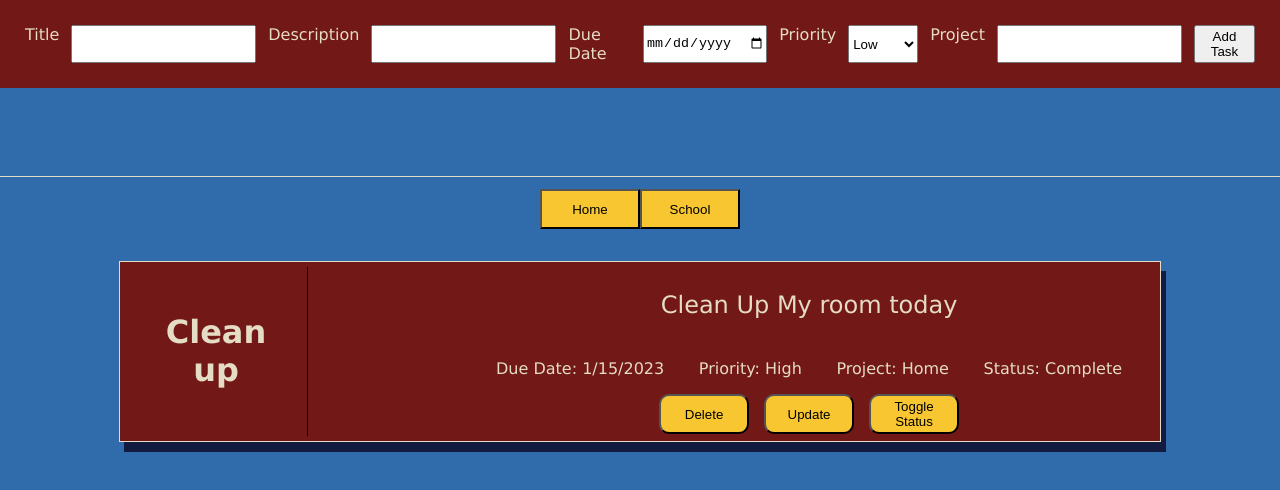
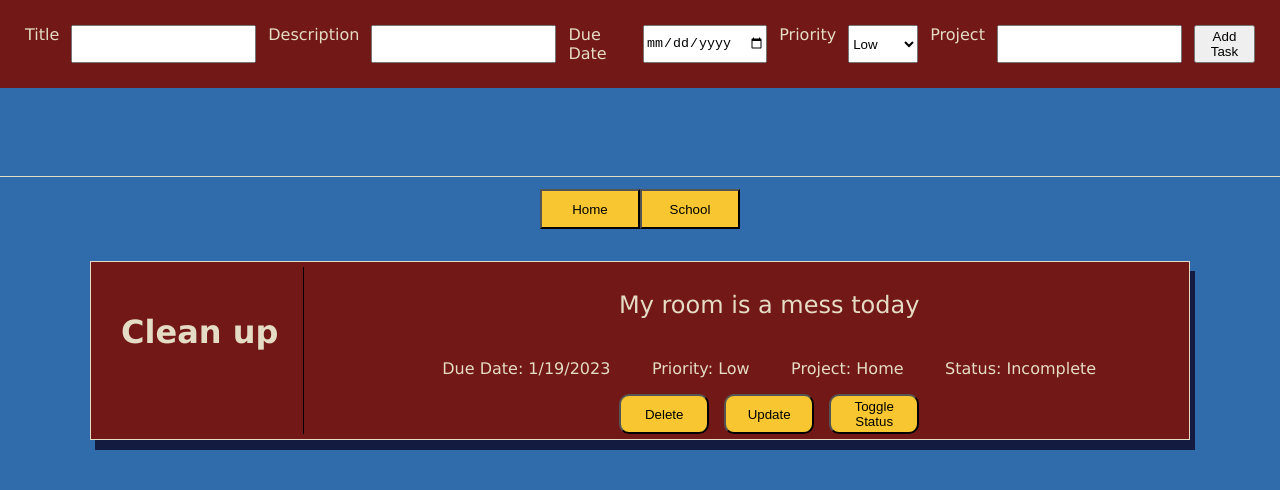
Before and after one commit to Dylan5019-Odin/todo-list, a website built with webpack: page dist/index.html in a window 1280 px wide. Built offline with nearby package versions, Linux system fonts and the light colour scheme.

Commit message:
Cleaned up project a bit

```diff
--- a/src/backend/Task.js
+++ b/src/backend/Task.js
@@ -11,7 +11,7 @@ class Task {
 
   //Getter
   getStatus() {
-    return this._status ? "Complete" : "Incomplete";
+    return this._status ?  "Incomplete" : "Complete" ;
   }
 
   // Setters
--- a/src/backend/updatePage.js
+++ b/src/backend/updatePage.js
@@ -19,6 +19,8 @@ const updatePage = (allTasks, index) => {
   toggleStatus(filteredTasks, allTasks);
   updateButtonHandler(filteredTasks, allTasks);
   deleteButtonHandler(filteredTasks, allTasks);
+
+
 };
 
 export default updatePage;
--- a/src/index.js
+++ b/src/index.js
@@ -1,51 +1,31 @@
 import ProjectTaskList from "./backend/ProjectTaskList";
-
 import Task from "./backend/Task";
-
-
 import updatePage from "./backend/updatePage";
-
 import "./style.css";
 
 //Create the TaskList that Stores all Task
 let allTask = new ProjectTaskList("all");
+//let retrievedObject = localStorage.getItem("allTasks");
+//console.log(JSON.parse(retrievedObject));
 
 // Testing Data
 let item = new Task(
   "Clean up",
-  "Clean Up My room today",
-  "1/15/2023",
-  "High",
+  "My room is a mess today",
+  "1/19/2023",
+  "Low",
   "Home"
 );
+
 let item2 = new Task(
-  "Go To Class",
-  "Wash the dishes today",
-  "1/16/2023",
-  "Medium",
-  "School"
-);
-let item3 = new Task(
-  "HomeWork",
-  "Wash the dishes today",
-  "1/16/2023",
-  "Medium",
+  "Do Homework",
+  "Math HW is Due soon",
+  "1/23/2023",
+  "High",
   "School"
 );
 
-
-
 allTask.addTask(item);
 allTask.addTask(item2);
-allTask.addTask(item3);
-allTask.addTask(item3);
-allTask.addTask(item3);
-allTask.addTask(item3);
-allTask.addTask(item3);
-allTask.addTask(item3);
-allTask.addTask(item3);
-
-
-
 
 updatePage(allTask);
--- a/src/style.css
+++ b/src/style.css
@@ -61,7 +61,7 @@ body {
 .task-body-div {
   display: flex;
   flex-direction: column;
-  margin-left: 15%;
+  margin-left: 50px;
 }
 
 .task-desc {
```
